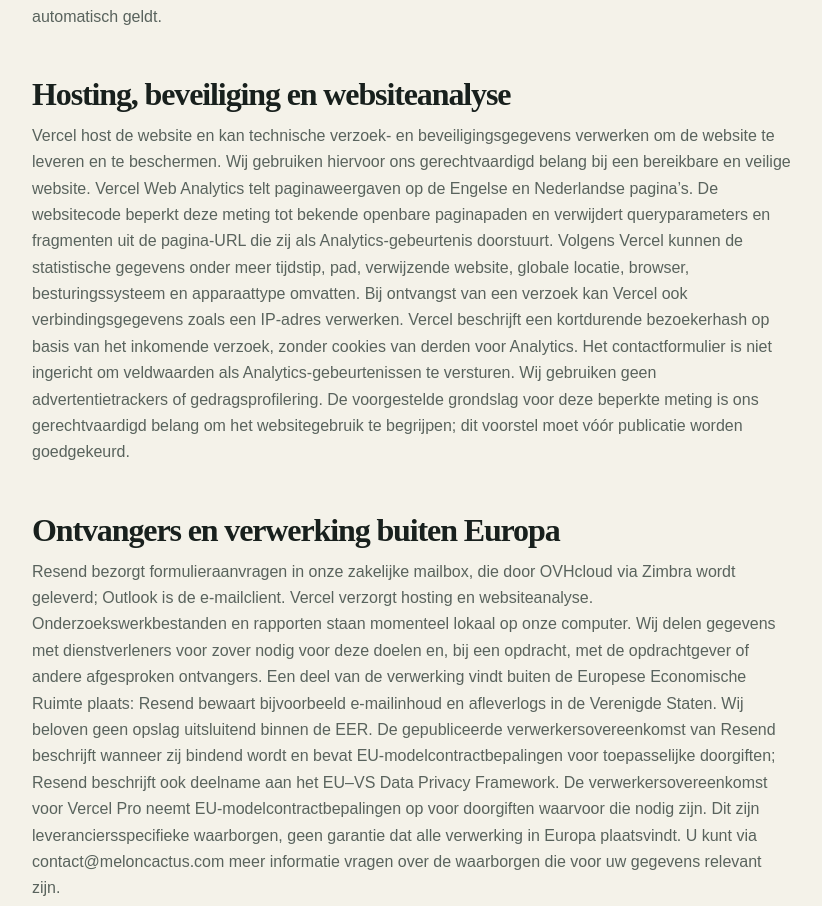
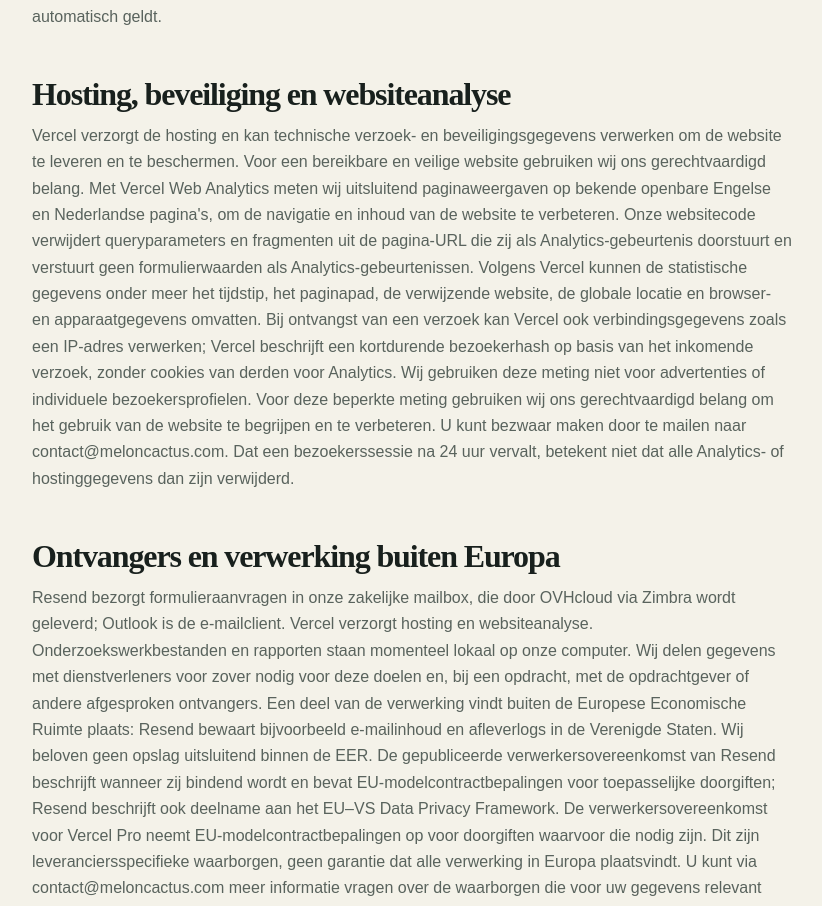
Before and after one commit to greenf88/MelonCactus, a Next.js app: page /nl/privacy in a window 1280 px wide. Shown: the part 1427-2333 px from the top of the page, without its empty margins (228-1050 px from the left). Built offline with nearby package versions, Linux system fonts and the light colour scheme; no server answers.

Commit message:
Record approval of limited Analytics wording

```diff
--- a/src/app/(en)/privacy/page.tsx
+++ b/src/app/(en)/privacy/page.tsx
@@ -19,7 +19,7 @@
       <h2>Assignments and public-source research</h2>
       <p>For an agreed assignment, we use contact, project and invoice details to perform and administer it. Contract performance may be the basis for an individual client; for a company’s representatives we rely on our legitimate interest in carrying out the business assignment. A legal obligation also applies to necessary financial records. Research may include personal information from lawfully accessible public sources. Publicly available information remains personal information. For each assignment we determine our role and assess necessity, proportionality, professional relevance, source reliability and information duties for indirectly obtained information. Depending on that assessment, our legitimate interest or another applicable basis may apply. We do not assume a general exemption from the duty to inform people.</p>
       <h2>Hosting, security and website measurement</h2>
-      <p>Vercel hosts the website and may process technical request and security information to serve and protect it. We rely on our legitimate interest in providing an available and secure website. Vercel Web Analytics counts page views across the English and Dutch pages. The site code limits measurement to known public page paths and removes query strings and fragments from the page URL it passes as an Analytics event. Vercel says the statistical data may include time, path, referring website, approximate location, browser, operating system and device category. Vercel may also process connection data such as an IP address when it receives a request. Vercel describes a short-lived visitor hash created from the incoming request, without third-party Analytics cookies. The contact form is not configured to send field values as Analytics events. We do not use advertising trackers or build behavioural profiles. The proposed legal basis for this limited measurement is our legitimate interest in understanding site use; this proposal requires approval before publication.</p>
+      <p>Vercel hosts the website and may process technical request and security information to serve and protect it. We rely on our legitimate interest in providing an available and secure website. With Vercel Web Analytics we measure only page views on known public English and Dutch pages so we can improve the site&apos;s navigation and content. Our site code removes query strings and fragments from the page URL it passes as an Analytics event and does not send form field values as Analytics events. Vercel says the statistical data may include the time, page path, referring website, approximate location, and browser and device information. When receiving a request, Vercel may also process connection data such as an IP address; Vercel describes a short-lived visitor hash created from the incoming request, without third-party Analytics cookies. We do not use this measurement for advertising or individual visitor profiles. For this limited measurement we rely on our legitimate interest in understanding and improving use of the website. You may object by emailing <a href={`mailto:${siteConfig.businessEmail}`}>{siteConfig.businessEmail}</a>. A visitor session expiring after 24 hours does not mean that all Analytics or hosting data is deleted then.</p>
       <h2>Recipients and international processing</h2>
       <p>Resend delivers form enquiries to our business mailbox, provided by OVHcloud through Zimbra; Outlook is the email client. Vercel provides hosting and website measurement. Research working files and reports are currently stored locally on our computer. We share information with service providers as needed for these purposes and, for an assignment, with the client or other agreed recipients. Some processing takes place outside the European Economic Area, including Resend&apos;s storage of email content and delivery logs in the United States. We do not claim EEA-only storage. <a href="https://resend.com/legal/dpa">Resend&apos;s published data processing addendum</a> describes when it becomes binding and incorporates EU standard contractual clauses for relevant transfers; Resend also describes its participation in the EU–US Data Privacy Framework. The <a href="https://vercel.com/legal/dpa">Vercel Pro data processing addendum</a> incorporates EU standard contractual clauses for transfers where they are required. These are provider-specific safeguards, not a guarantee that all processing stays in Europe. You may request more information about the safeguards relevant to your data by contacting us at <a href={`mailto:${siteConfig.businessEmail}`}>{siteConfig.businessEmail}</a>.</p>
       <h2>How long do we keep information?</h2>
--- a/src/app/(nl)/nl/privacy/page.tsx
+++ b/src/app/(nl)/nl/privacy/page.tsx
@@ -20,7 +20,7 @@
       <h2>Opdrachten en onderzoek in openbare bronnen</h2>
       <p>Bij een overeengekomen opdracht gebruiken wij contact-, project- en factuurgegevens voor uitvoering en administratie. Voor een individuele opdrachtgever kan uitvoering van de overeenkomst de grondslag zijn; voor vertegenwoordigers van een bedrijf gebruiken wij ons gerechtvaardigd belang bij die zakelijke uitvoering. Voor noodzakelijke financiële administratie geldt daarnaast een wettelijke verplichting. Onderzoek kan persoonsgegevens uit rechtmatig toegankelijke openbare bronnen omvatten. Ook openbare gegevens blijven persoonsgegevens. Per opdracht bepalen wij onze rol en beoordelen wij de noodzaak, evenredigheid, professionele relevantie, bronbetrouwbaarheid en informatieplichten voor indirect verkregen gegevens. Afhankelijk van die beoordeling kan ons gerechtvaardigd belang of een andere toepasselijke grondslag gelden. Wij nemen niet aan dat een uitzondering op de informatieplicht automatisch geldt.</p>
       <h2>Hosting, beveiliging en websiteanalyse</h2>
-      <p>Vercel host de website en kan technische verzoek- en beveiligingsgegevens verwerken om de website te leveren en te beschermen. Wij gebruiken hiervoor ons gerechtvaardigd belang bij een bereikbare en veilige website. Vercel Web Analytics telt paginaweergaven op de Engelse en Nederlandse pagina’s. De websitecode beperkt deze meting tot bekende openbare paginapaden en verwijdert queryparameters en fragmenten uit de pagina-URL die zij als Analytics-gebeurtenis doorstuurt. Volgens Vercel kunnen de statistische gegevens onder meer tijdstip, pad, verwijzende website, globale locatie, browser, besturingssysteem en apparaattype omvatten. Bij ontvangst van een verzoek kan Vercel ook verbindingsgegevens zoals een IP-adres verwerken. Vercel beschrijft een kortdurende bezoekerhash op basis van het inkomende verzoek, zonder cookies van derden voor Analytics. Het contactformulier is niet ingericht om veldwaarden als Analytics-gebeurtenissen te versturen. Wij gebruiken geen advertentietrackers of gedragsprofilering. De voorgestelde grondslag voor deze beperkte meting is ons gerechtvaardigd belang om het websitegebruik te begrijpen; dit voorstel moet vóór publicatie worden goedgekeurd.</p>
+      <p>Vercel verzorgt de hosting en kan technische verzoek- en beveiligingsgegevens verwerken om de website te leveren en te beschermen. Voor een bereikbare en veilige website gebruiken wij ons gerechtvaardigd belang. Met Vercel Web Analytics meten wij uitsluitend paginaweergaven op bekende openbare Engelse en Nederlandse pagina&apos;s, om de navigatie en inhoud van de website te verbeteren. Onze websitecode verwijdert queryparameters en fragmenten uit de pagina-URL die zij als Analytics-gebeurtenis doorstuurt en verstuurt geen formulierwaarden als Analytics-gebeurtenissen. Volgens Vercel kunnen de statistische gegevens onder meer het tijdstip, het paginapad, de verwijzende website, de globale locatie en browser- en apparaatgegevens omvatten. Bij ontvangst van een verzoek kan Vercel ook verbindingsgegevens zoals een IP-adres verwerken; Vercel beschrijft een kortdurende bezoekerhash op basis van het inkomende verzoek, zonder cookies van derden voor Analytics. Wij gebruiken deze meting niet voor advertenties of individuele bezoekersprofielen. Voor deze beperkte meting gebruiken wij ons gerechtvaardigd belang om het gebruik van de website te begrijpen en te verbeteren. U kunt bezwaar maken door te mailen naar <a href={`mailto:${siteConfig.businessEmail}`}>{siteConfig.businessEmail}</a>. Dat een bezoekerssessie na 24 uur vervalt, betekent niet dat alle Analytics- of hostinggegevens dan zijn verwijderd.</p>
       <h2>Ontvangers en verwerking buiten Europa</h2>
       <p>Resend bezorgt formulieraanvragen in onze zakelijke mailbox, die door OVHcloud via Zimbra wordt geleverd; Outlook is de e-mailclient. Vercel verzorgt hosting en websiteanalyse. Onderzoekswerkbestanden en rapporten staan momenteel lokaal op onze computer. Wij delen gegevens met dienstverleners voor zover nodig voor deze doelen en, bij een opdracht, met de opdrachtgever of andere afgesproken ontvangers. Een deel van de verwerking vindt buiten de Europese Economische Ruimte plaats: Resend bewaart bijvoorbeeld e-mailinhoud en afleverlogs in de Verenigde Staten. Wij beloven geen opslag uitsluitend binnen de EER. De <a href="https://resend.com/legal/dpa">gepubliceerde verwerkersovereenkomst van Resend</a> beschrijft wanneer zij bindend wordt en bevat EU-modelcontractbepalingen voor toepasselijke doorgiften; Resend beschrijft ook deelname aan het EU–VS Data Privacy Framework. De <a href="https://vercel.com/legal/dpa">verwerkersovereenkomst voor Vercel Pro</a> neemt EU-modelcontractbepalingen op voor doorgiften waarvoor die nodig zijn. Dit zijn leveranciersspecifieke waarborgen, geen garantie dat alle verwerking in Europa plaatsvindt. U kunt via <a href={`mailto:${siteConfig.businessEmail}`}>{siteConfig.businessEmail}</a> meer informatie vragen over de waarborgen die voor uw gegevens relevant zijn.</p>
       <h2>Hoe lang bewaren wij gegevens?</h2>
```
Also changed, not shown: 3 other files (tests, documents, lock files or other folders).
